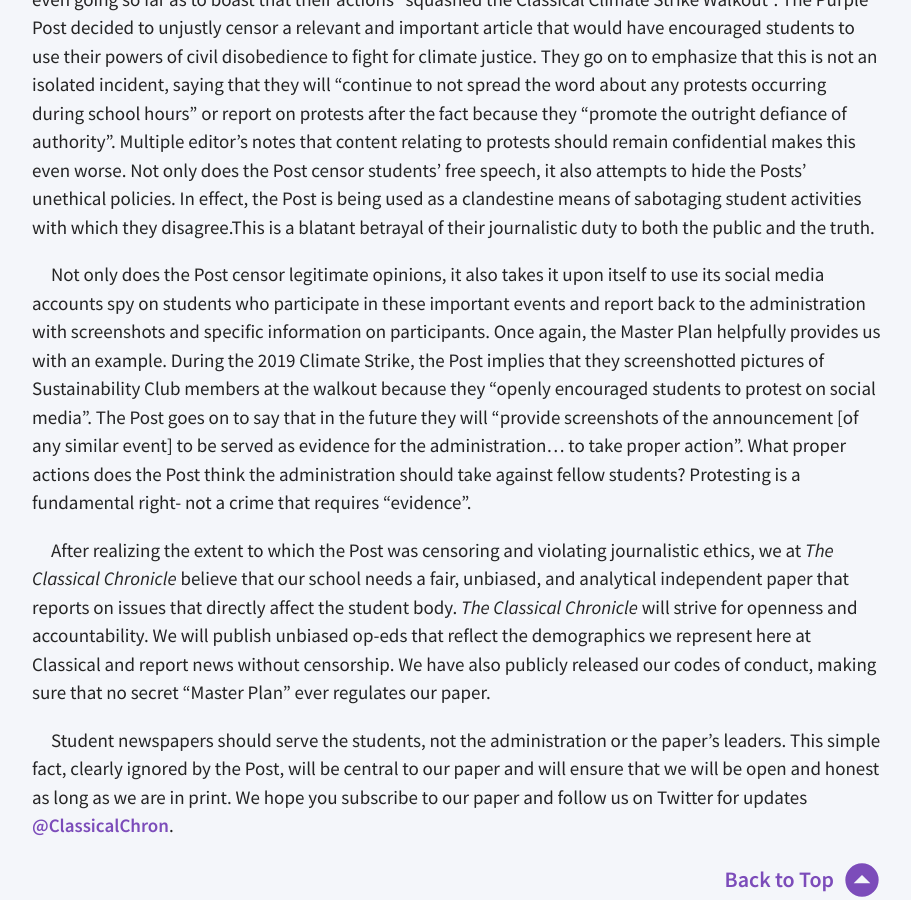
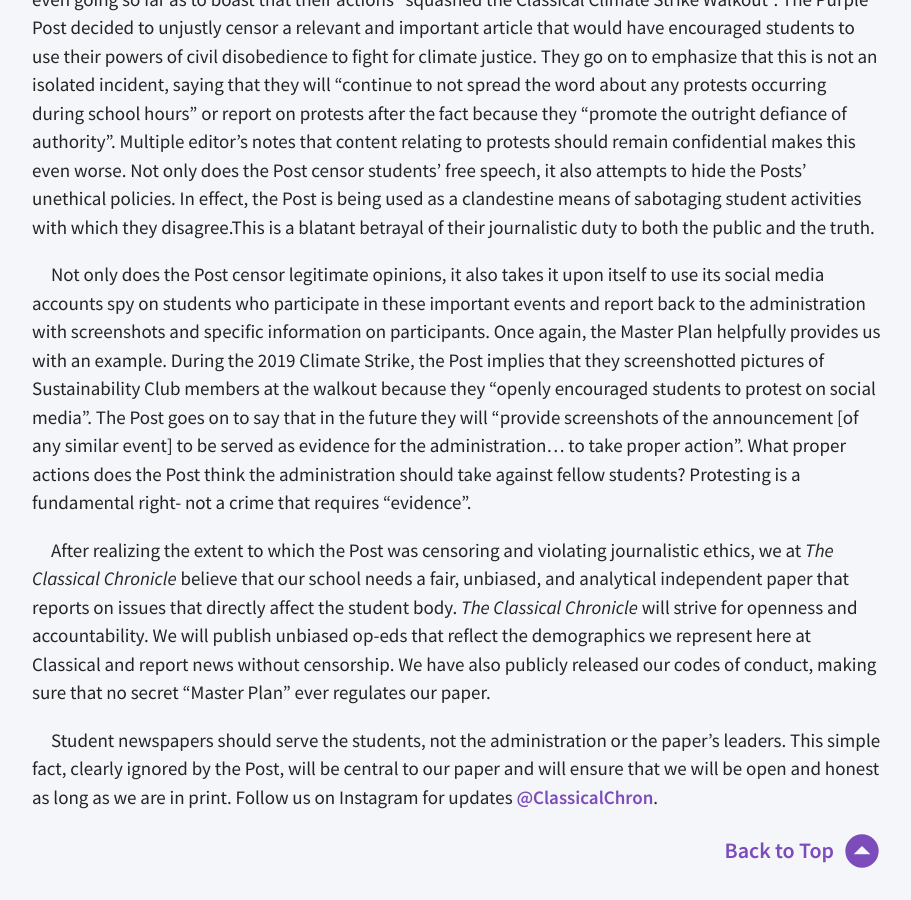
Before and after one commit to lixitrixi/classical-chronicle, a Jekyll site: the page built from _articles/purple-post-master-plan.md, in a window 1280 px wide and 900 px high, scrolled down 1237 px. Shown: the whole window, without its empty margins (183-1094 px from the left). Built offline with Jekyll 4.4.1, drawn with Linux system fonts in a browser that asks for light colours; after the commit the page ends 2108 px from its top, so only the background shows below that.

Commit message:
Update purple-post-master-plan.md

```diff
--- a/_articles/purple-post-master-plan.md
+++ b/_articles/purple-post-master-plan.md
@@ -34,7 +34,7 @@
 
 
 
-Student newspapers should serve the students, not the administration or the paper’s leaders. This simple fact, clearly ignored by the Post, will be central to our paper and will ensure that we will be open and honest as long as we are in print. We hope you subscribe to our paper and follow us on Twitter for updates [@ClassicalChron][2].
+Student newspapers should serve the students, not the administration or the paper’s leaders. This simple fact, clearly ignored by the Post, will be central to our paper and will ensure that we will be open and honest as long as we are in print. Follow us on Instagram for updates [@ClassicalChron][2].
 
 [1]: https://www.spj.org/ethicscode.asp
-[2]: https://twitter.com/ClassicalChron
+[2]: https://www.instagram.com/classicalchronicle/
```
